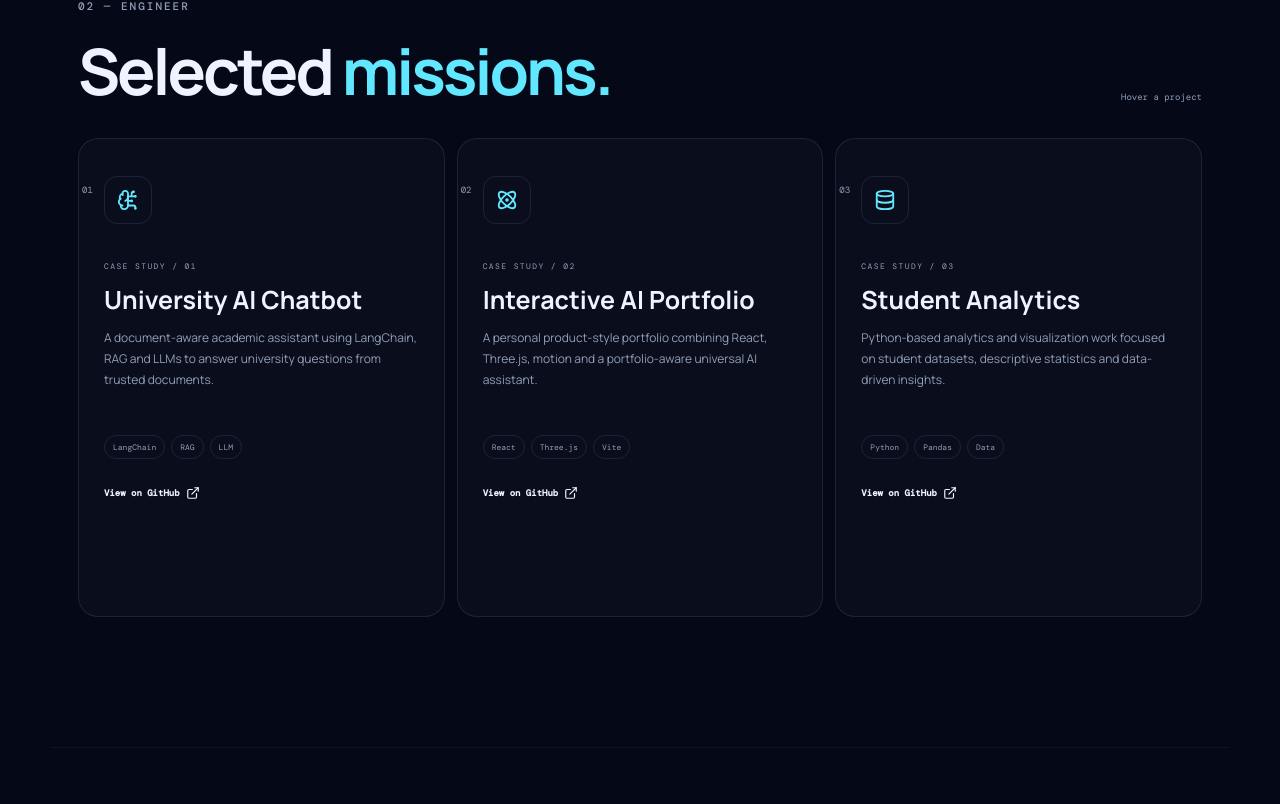
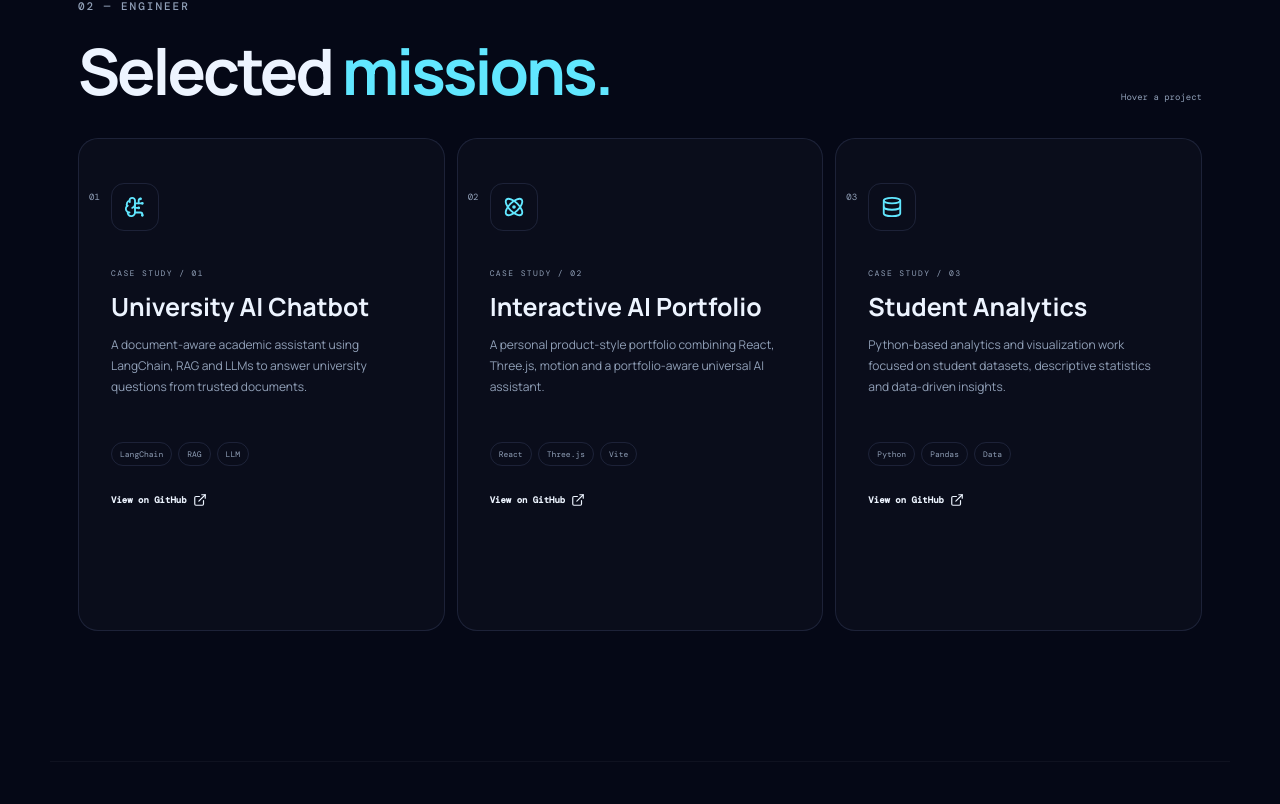
Before and after one commit to tshamshuddinsayyad/portfolio, a React (Vite) app: page / in a window 1280 px wide. Shown: the part 1436-2240 px from the top of the page. Built offline with nearby package versions, Linux system fonts and the light colour scheme.

Commit message:
Increase card sizes and add cursor-following edge light

```diff
--- a/src/styles.css
+++ b/src/styles.css
@@ -74,7 +74,7 @@ em{font-style:normal;color:var(--accent)}
 .section-heading{display:flex;align-items:end;justify-content:space-between;gap:20px;margin:25px 0 35px}
 .section-heading>span{font:9px "DM Mono";color:var(--muted)}
 .project-grid{display:grid;grid-template-columns:repeat(3,1fr);gap:12px}
-.project-card{min-height:400px;border:1px solid var(--line);border-radius:20px;padding:25px;position:relative;overflow:hidden;background:rgba(255,255,255,.025);transition:.35s}
+.project-card{min-height:390px;min-height:400px;border:1px solid var(--line);border-radius:20px;padding:25px;position:relative;overflow:hidden;background:rgba(255,255,255,.025);transition:.35s}
 [data-theme="light"] .project-card{background:rgba(255,255,255,.48)}
 .project-card:hover{transform:translateY(-8px);border-color:rgba(97,231,255,.38);box-shadow:var(--shadow)}
 .project-number{position:absolute;right:22px;top:20px;color:var(--muted);font:9px "DM Mono"}
@@ -90,7 +90,7 @@ em{font-style:normal;color:var(--accent)}
 
 .systems h2{max-width:800px;margin:25px 0 45px}
 .skill-grid{display:grid;grid-template-columns:repeat(3,1fr);gap:12px}
-.skill-group{border-top:1px solid var(--line)}
+.skill-group{min-height:350px;border-top:1px solid var(--line)}
 .group-title{display:block;margin:17px 0;color:var(--accent);font:9px "DM Mono";letter-spacing:2px}
 .skill-row{height:48px;display:grid;grid-template-columns:30px 1fr 20px;align-items:center;border-bottom:1px solid var(--line);font-size:12px}
 .skill-row small{font:8px "DM Mono";color:var(--muted)}
@@ -104,7 +104,7 @@ em{font-style:normal;color:var(--accent)}
 
 .learning-grid{display:grid;grid-template-columns:.8fr 1.2fr;gap:80px}
 .learning-cards{display:grid;grid-template-columns:repeat(3,1fr);gap:10px}
-.learning-cards article{min-height:170px;border:1px solid var(--line);border-radius:15px;padding:18px;background:var(--panel);display:flex;flex-direction:column;gap:10px}
+.learning-cards article{min-height:210px;min-height:170px;border:1px solid var(--line);border-radius:15px;padding:18px;background:var(--panel);display:flex;flex-direction:column;gap:10px}
 .learning-cards svg{color:var(--accent);width:20px}.learning-cards b{font-size:12px}.learning-cards span{color:var(--muted);font-size:9px;line-height:1.6}
 
 .contact-box{border:1px solid var(--line);border-radius:24px;padding:55px;background:rgba(255,255,255,.025);box-shadow:var(--shadow);position:relative;overflow:hidden}
@@ -200,3 +200,48 @@ footer{position:relative;z-index:5;max-width:1180px;margin:auto;padding:28px;col
   .project-card p,.section p{font-size:14.5px}
   .navlinks{display:none}
 }
+
+/* Edge light follows the cursor around each interactive box */
+.project-card,.skill-group,.learning-cards article,.contact-box,.language-bar,.mini-stats > div{
+  --edge-x:50%;
+  --edge-y:50%;
+}
+.project-card:after,.skill-group:after,.learning-cards article:after,.contact-box:after,.language-bar:after,.mini-stats > div:after{
+  content:"";
+  position:absolute;
+  inset:0;
+  border-radius:inherit;
+  padding:1px;
+  pointer-events:none;
+  background:
+    radial-gradient(70px circle at var(--glow-x,50%) 0%,rgba(97,231,255,.95),transparent 72%),
+    radial-gradient(70px circle at 100% var(--glow-y,50%),rgba(139,124,255,.85),transparent 72%),
+    radial-gradient(70px circle at var(--glow-x,50%) 100%,rgba(97,231,255,.75),transparent 72%),
+    radial-gradient(70px circle at 0% var(--glow-y,50%),rgba(139,124,255,.65),transparent 72%);
+  -webkit-mask:linear-gradient(#000 0 0) content-box,linear-gradient(#000 0 0);
+  -webkit-mask-composite:xor;
+  mask-composite:exclude;
+  opacity:0;
+  transition:opacity .2s ease;
+}
+.project-card:hover:after,.skill-group:hover:after,.learning-cards article:hover:after,.contact-box:hover:after,.language-bar:hover:after,.mini-stats > div:hover:after{
+  opacity:1;
+}
+.project-card:hover,.skill-group:hover,.learning-cards article:hover,.contact-box:hover,.language-bar:hover,.mini-stats > div:hover{
+  transform:translateY(-3px);
+  transition:transform .25s ease,box-shadow .25s ease,border-color .25s ease;
+}
+
+/* Larger, calmer content boxes */
+.project-card{padding:32px}
+.skill-group{padding:28px}
+.learning-cards article{padding:28px}
+.contact-box{padding:56px}
+.language-bar{padding:24px 26px}
+
+@media(max-width:760px){
+  .project-card{min-height:330px;padding:24px}
+  .skill-group{min-height:300px;padding:24px}
+  .learning-cards article{min-height:170px;padding:22px}
+  .contact-box{padding:38px 26px}
+}
```
